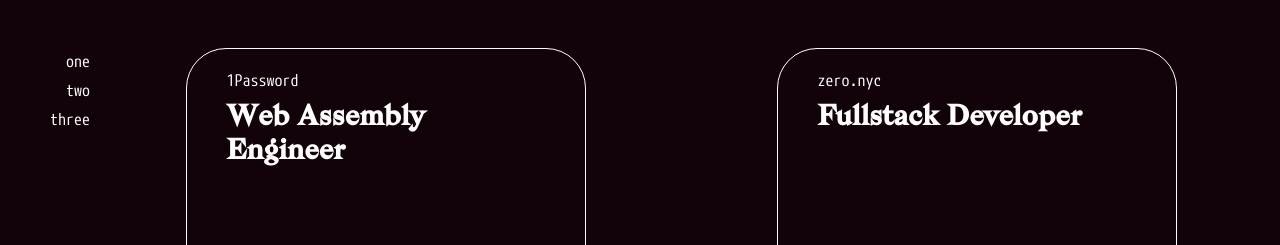
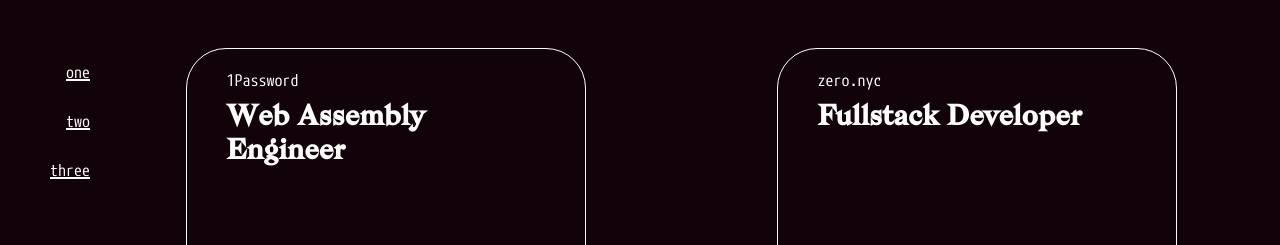
Before and after one commit to ggggabe/jobbies, a React (Create React App) app: page / in a window 1280 px wide. Shown: the top 245 px of the page. Built offline with nearby package versions, Linux system fonts and the light colour scheme.

Commit message:
+ wouter, + menu links

```diff
--- a/package.json
+++ b/package.json
@@ -6,7 +6,8 @@
     "react": "^17.0.1",
     "react-dom": "^17.0.1",
     "react-scripts": "4.0.0",
-    "web-vitals": "^0.2.4"
+    "web-vitals": "^0.2.4",
+    "wouter": "^2.5.3"
   },
   "scripts": {
     "start": "react-scripts start",
--- a/src/App.js
+++ b/src/App.js
@@ -6,8 +6,13 @@
 
 import { JobCards, HorizontalContainer, VerticalContainer } from './components'
 import { MenuProvider } from './contexts'
+import { Link } from 'wouter'
 
-const menu = ['one', 'two', 'three'].map( (label, index) => ({ label, index }))
+const menu = ['one', 'two', 'three'].map( (label, index) => ({
+  label,
+  index,
+  link: ({children}) => (<Link href={`/${label}`}> {children} </Link>)
+}))
 
 const App = () => {
   return (
--- a/src/contexts.js
+++ b/src/contexts.js
@@ -49,7 +49,15 @@ export const MenuProvider = ({children, menu}) => {
   return (
     <MenuContext.Provider value={value}>
       {
-        menu.map( (data, index) => <MenuItem {...MenuItemModel.getProps(data)}/>)
+        menu.map( (data, index) => {
+          const Link = MenuItemModel.getLink(data)
+
+          return Link ? (
+            <Link>
+              <MenuItem {...MenuItemModel.getProps(data)} />
+            </Link>
+          ) : <MenuItem {...MenuItemModel.getProps(data)}/>
+        })
       }
     </MenuContext.Provider>
   )
--- a/src/models/menu.js
+++ b/src/models/menu.js
@@ -9,13 +9,15 @@ export class MenuItemModel {
     const {
       label,
       index,
-      fn = () => {}
+      onClick = () => {},
+      link
     } = data
 
     Object.assign(this, {
       label,
       index,
-      fn
+      link,
+      onClick
     })
   }
 
@@ -25,18 +27,24 @@ export class MenuItemModel {
     return new MenuItemModel(data)
   }
 
+  static getLink(data) {
+    return data.link || null
+  }
+
   static getProps(data) {
     const {
       label,
       index,
-      fn
+      link,
+      onClick
     } = MenuItemModel.makeModel(data)
 
     return {
       label,
       key: index,
+      link,
       onClick: e => {
-        fn()
+        onClick()
       }
     }
   }
```
Also changed, not shown: 1 other file (tests, documents, lock files or other folders).
